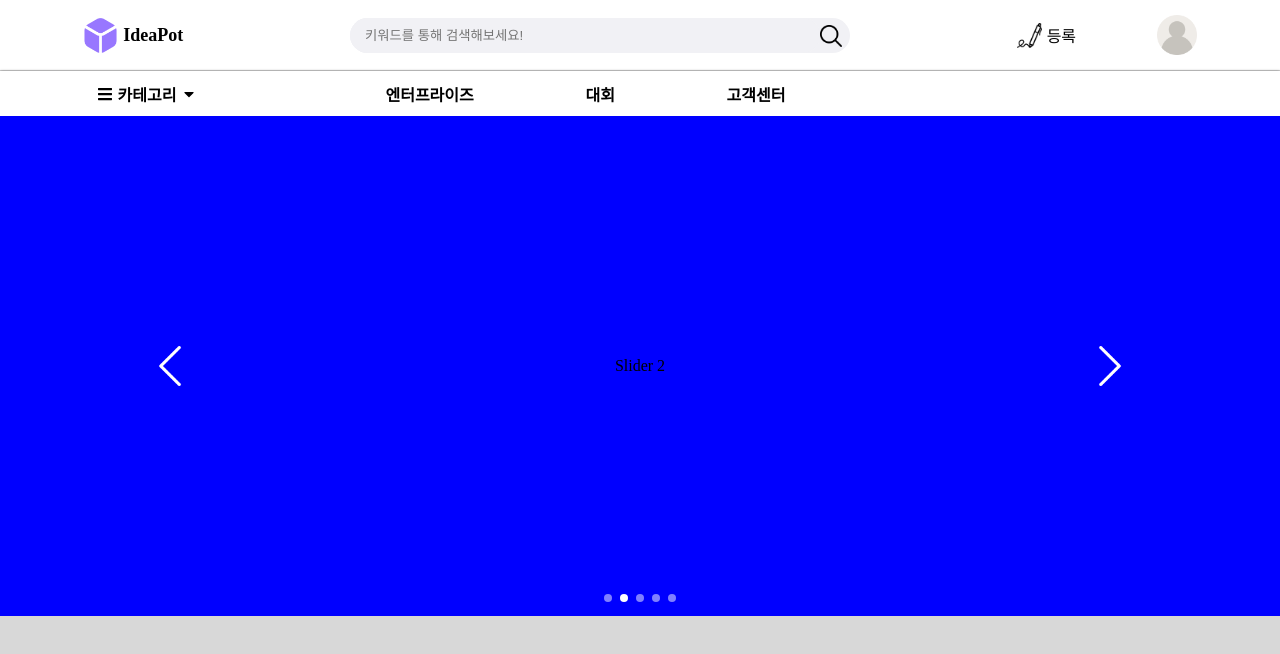
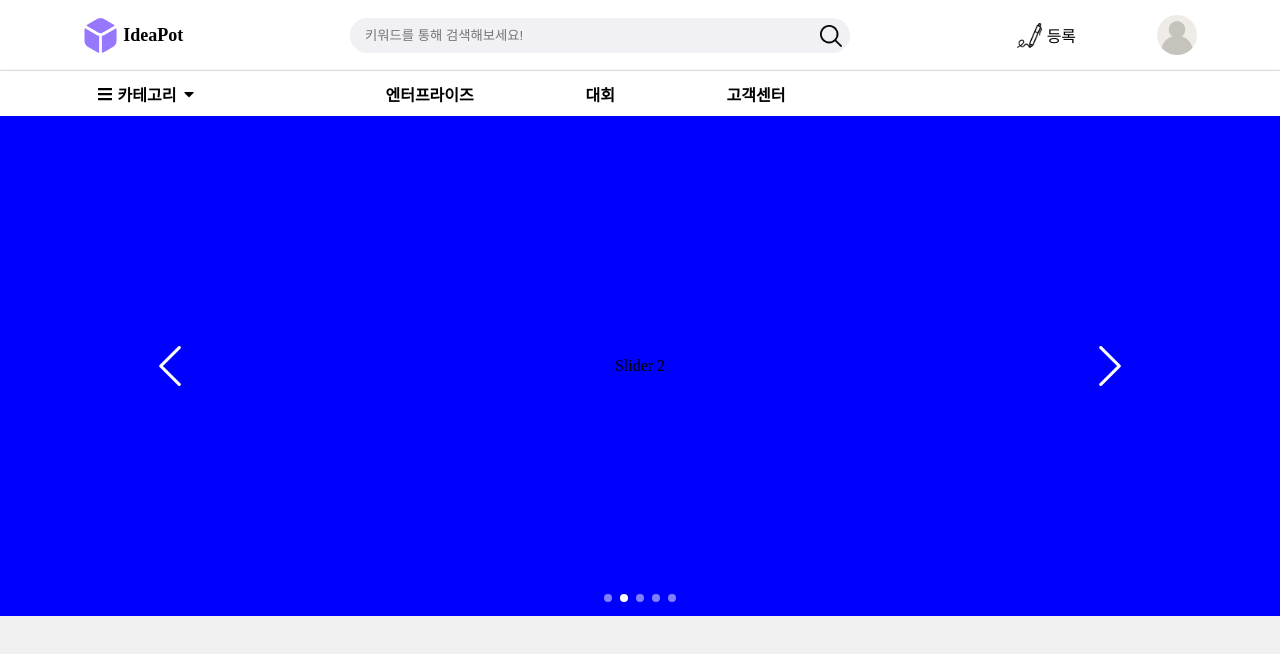
Before and after one commit to Brain-Compiler/ideapot-Frontend, a React (Create React App) app: page / in a window 1280 px wide. Shown: the top 654 px of the page. Built offline with nearby package versions, Linux system fonts and the light colour scheme.

Commit message:
Edit Styles

```diff
--- a/src/components/Nav/Nav.module.scss
+++ b/src/components/Nav/Nav.module.scss
@@ -1,9 +1,9 @@
 .box {
   display: flex;
-  justify-content: space-around ;
+  justify-content: space-around;
   height: 45px;
   background-color: #fff;
-  box-shadow: 0 1px 3px #000;
+  box-shadow: 0 1px 3px #00000080;
 
   div:nth-child(3) {
     width: 220px;
--- a/src/styles/reset.scss
+++ b/src/styles/reset.scss
@@ -8,5 +8,5 @@
 }
 
 .background {
-  background-color: #d8d8d8;
+  background-color: #f0f0f0;
 }
```
Lines whose indentation alone changed are shown as unchanged.
